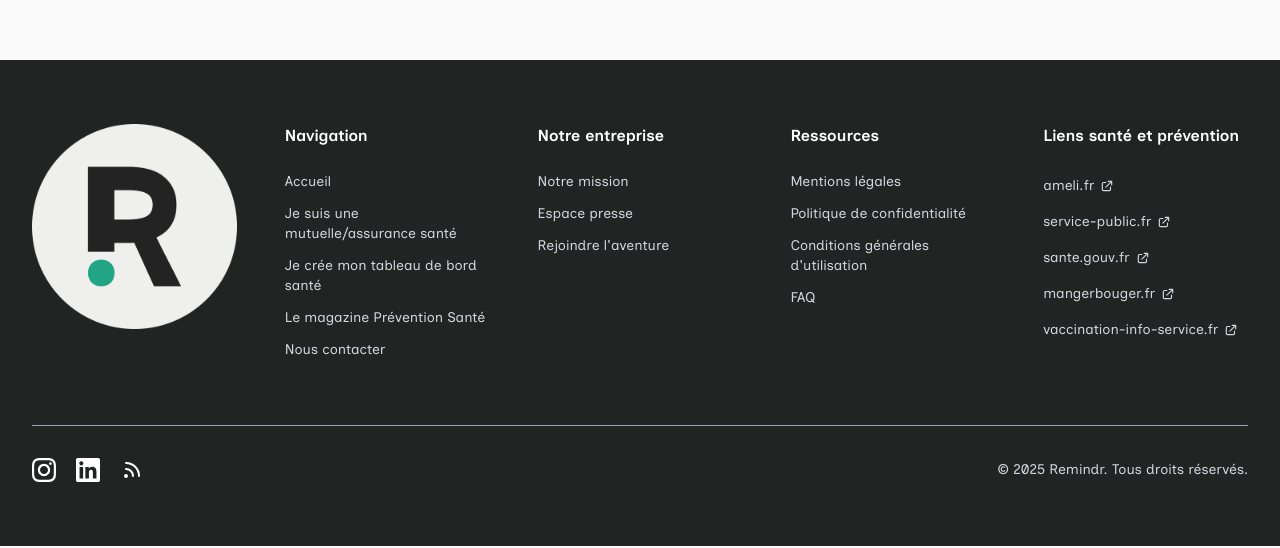
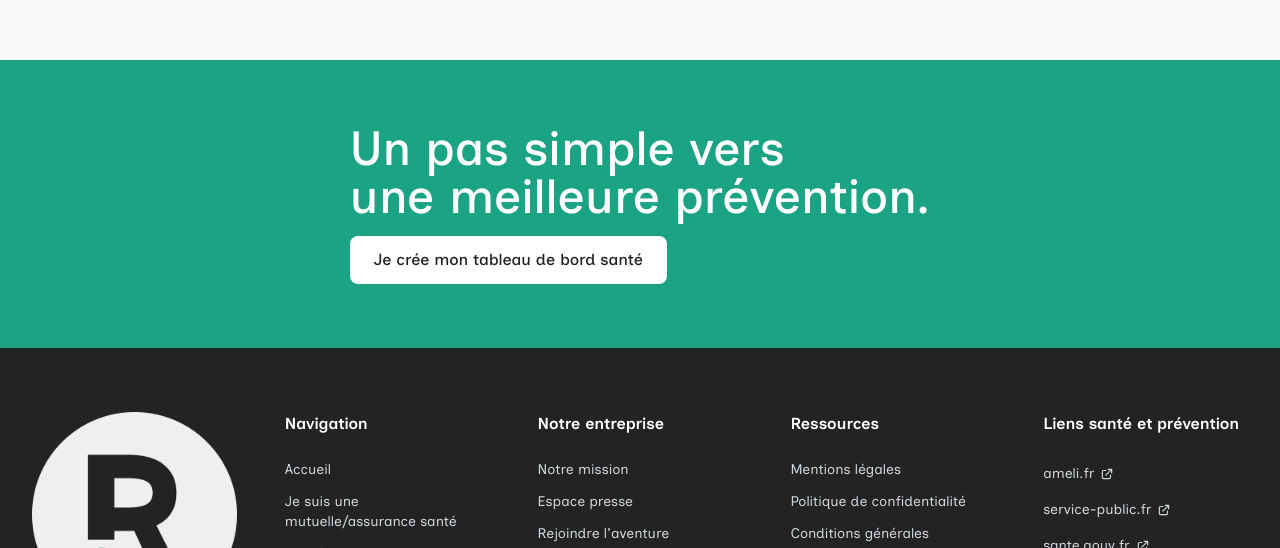
Before and after one commit to Remindr-pro/RemindR-app-V2, a Next.js app in the folder frontend/: page /particuliers/magazine in a window 1280 px wide. Shown: the part 821-1369 px from the top of the page. Built offline with nearby package versions, Linux system fonts and the light colour scheme.

Commit message:
feat(banner-cta): create banner cta component

```diff
--- a/frontend/src/app/(landing)/layout.tsx
+++ b/frontend/src/app/(landing)/layout.tsx
@@ -1,5 +1,6 @@
 import Navbar from "../components/Navbar";
 import Footer from "../components/Footer";
+import BannerCta from "../components/Banner-cta";
 
 export default function LandingLayout({
   children,
@@ -12,6 +13,8 @@ export default function LandingLayout({
       <main className="min-h-screen max-w-7xl mx-auto px-4 sm:px-6 lg:px-8">
         {children}
       </main>
+
+      <BannerCta />
       <Footer />
     </>
   );
--- /dev/null
+++ b/frontend/src/app/components/Banner-cta.tsx
@@ -0,0 +1,16 @@
+import Button from "./Button";
+
+export default function BannerCta() {
+  return (
+    <div className="flex flex-col items-center justify-center bg-greenMain text-light">
+      <div className="flex flex-col items-start justify-center gap-4 px-16 md:px-5 lg:px-0 py-16">
+        <h3 className="text-2xl md:text-5xl font-inclusive font-medium">
+          Un pas simple vers <br /> une meilleure prévention.
+        </h3>
+        <Button href="/particuliers/inscription" variant="light">
+          Je crée mon tableau de bord santé
+        </Button>
+      </div>
+    </div>
+  );
+}
--- a/frontend/src/app/components/Button.tsx
+++ b/frontend/src/app/components/Button.tsx
@@ -3,7 +3,7 @@ import { ReactNode } from "react";
 
 interface ButtonProps {
   href: string;
-  variant?: "green" | "dark";
+  variant?: "green" | "dark" | "light";
   children: ReactNode;
   className?: string;
   onClick?: () => void;
@@ -22,6 +22,7 @@ export default function Button({
   const variantClasses = {
     green: "bg-greenMain text-light hover:bg-greenMain-2 active:bg-greenMain-2",
     dark: "bg-dark text-light hover:bg-gray-4 active:bg-gray-4",
+    light: "bg-light text-dark hover:bg-gray-2 active:bg-gray-2",
   };
 
   const combinedClasses = `${baseClasses} ${variantClasses[variant]} ${className}`;
```
